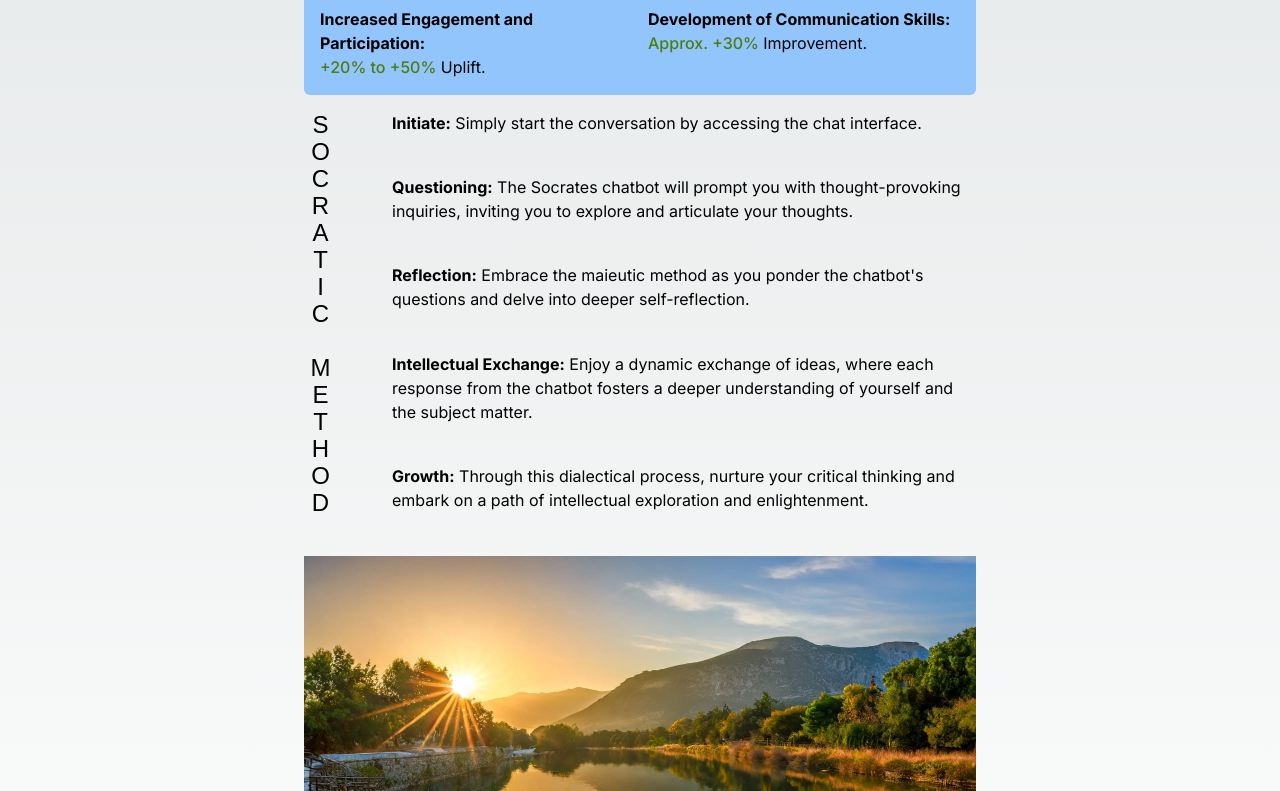
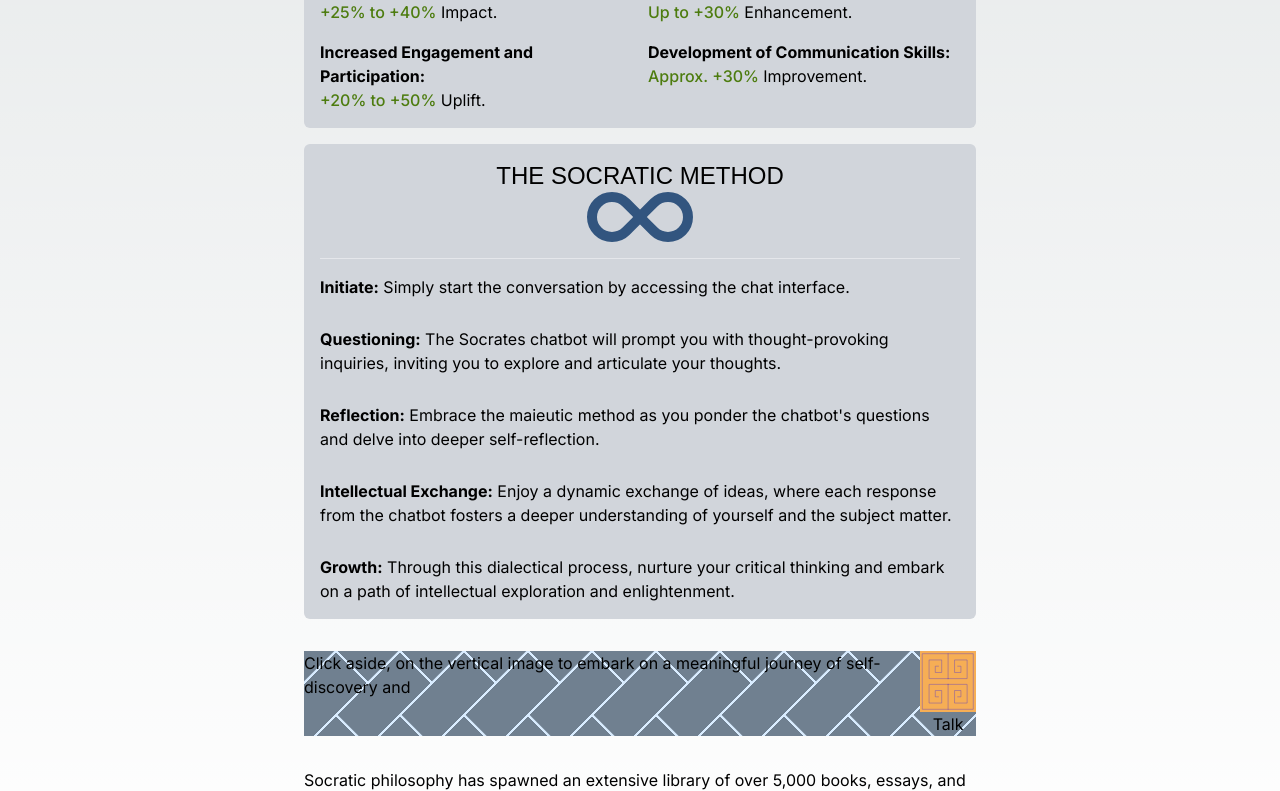
Before and after one commit to ThiagoJoseSousa/SocratesAI, a Next.js app: page / in a window 1280 px wide. Shown: the part 929-1720 px from the top of the page. Built offline with nearby package versions, Linux system fonts and the light colour scheme; a web font is replaced by a local one.

Commit message:
more shapes, less images

```diff
--- a/src/app/home.module.css
+++ b/src/app/home.module.css
@@ -2,3 +2,38 @@
     writing-mode: vertical-lr;
     text-orientation: upright;
   }
+
+  .infinity {
+    position: relative;
+    width: 106px;
+    height: 50px;
+    box-sizing: content-box;
+  }
+  .infinity::before,
+  .infinity::after {
+    content: '';
+    box-sizing: content-box;
+    position: absolute;
+    top: 0;
+    left: 0;
+    width: 30px;
+    height: 30px;
+    border: 10px solid #32557f;
+    border-radius: 50px 50px 0 50px;
+    transform: rotate(-45deg);
+  }
+
+  .infinity::after {
+    left: auto;
+    right: 0;
+    border-radius: 50px 50px 50px 0;
+    transform: rotate(45deg);
+  }
+
+  .weave{
+    background:
+    linear-gradient(135deg, #708090 21px, #d9ecff 22px, #d9ecff 24px, transparent 24px, transparent 67px, #d9ecff 67px, #d9ecff 69px, transparent 69px),
+    linear-gradient(225deg, #708090 21px, #d9ecff 22px, #d9ecff 24px, transparent 24px, transparent 67px, #d9ecff 67px, #d9ecff 69px, transparent 69px)0 64px;
+    background-color:#708090;
+    background-size: 64px 128px;
+  }
--- a/src/app/page.tsx
+++ b/src/app/page.tsx
@@ -40,12 +40,15 @@
       </section>
       <section
         id="Benefits"
-        className=" p-4 rounded-md md:max-w-2xl mx-4 md:mx-auto mb-4 bg-blue-300 leading-normal"
+        className=" p-4 rounded-md max-w-2xl mx-4 md:mx-auto mb-4 bg-gray-300 leading-normal"
       >
-        <h2 className="font-bold text-center text-2xl mb-2">
-          Benefits of the Socratic Method Backed by Research
-        </h2>
-        <ol className="grid grid-cols-1 md:grid-cols-2 gap-4">
+        <div className="flex items-center justify-center">
+          <h2 className="font-bold text-center text-2xl mb-2">
+            Science and the Socratic Method
+          </h2>
+        </div>
+        <hr className="my-4" />
+        <ol className="grid grid-cols-1 md:grid-cols-2 gap-4 relative">
           <li>
             <p>
               <strong>Enhanced Critical Thinking:</strong>
@@ -94,12 +97,14 @@
       </section>
       <section
         id="How-it-works"
-        className="max-w-2xl mx-4 md:mx-auto align-center flex gap-14"
+        className="max-w-2xl mx-4 md:mx-auto align-center gap-14 bg-gray-300 p-4 rounded-md"
       >
         <h2
-          className={`font-bold uppercase text-2xl mb-2 ${style.verticalText} ${greek.className}`}
+          className={`font-bold uppercase text-2xl mb-2 ${greek.className} text-center`}
         >
-          Socratic Method
+          The Socratic Method
+          <div className={`${style.infinity} mx-auto`}></div>
+          <hr className="my-4" />
         </h2>
         <ol className="grid gap-7">
           <li>
@@ -129,9 +134,15 @@
         </ol>
       </section>
 
-      <section id="CTA" className="max-w-2xl mx-auto my-8">
-        <Image src="/Sunrise.webp" width={2688} height={1536} alt="Sunrise"/>
-        Click below to embark on a meaningful journey of self-discovery and
+      <section id="CTA" className={"flex max-w-2xl mx-auto my-8 " + style.weave}>
+        <span>
+          Click aside, on the vertical image to embark on a meaningful journey
+          of self-discovery and
+        </span>
+        <button>
+        <Image src="/greekPattern.svg" width={62} height={68} alt="greek pattern" />
+        Talk
+        </button>
       </section>
 
       <section id="Awards" className="max-w-2xl mx-auto">
```
Also changed, not shown: public/Sunrise.webp (deleted), public/greekPattern.svg (added).
